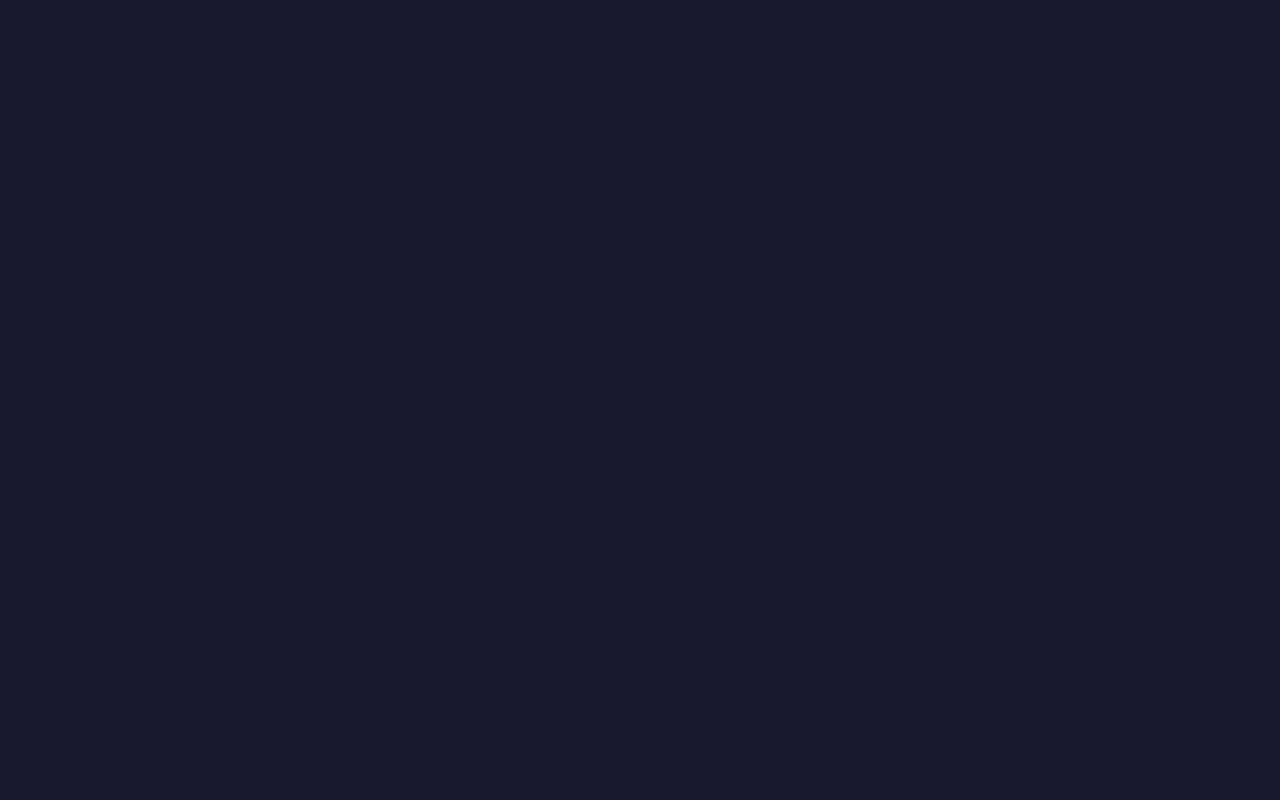
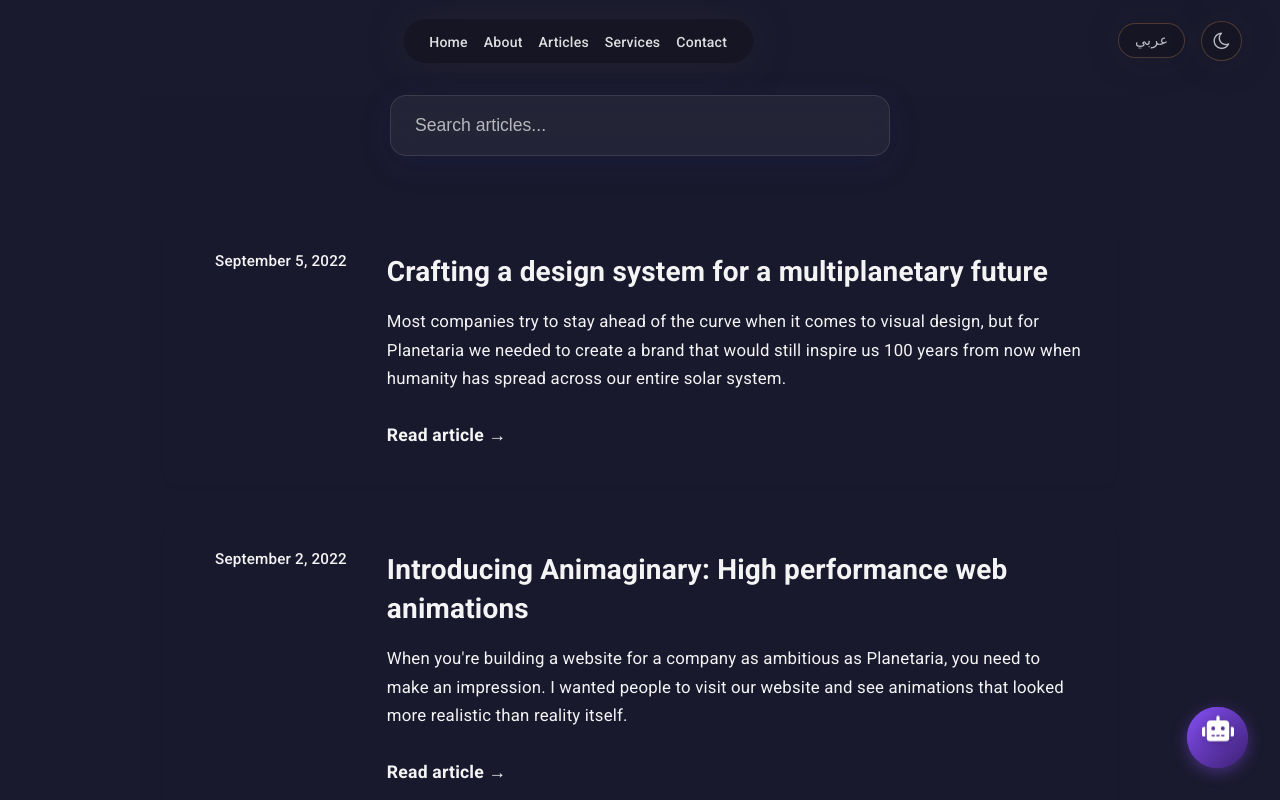
Before and after one commit to MharziAbdelilah/myPortfolio, a React (Create React App) app: page /articles in a window 1280 px wide. Before the commit this address had no page. Shown: the top 800 px of the page. Built offline with nearby package versions, Linux system fonts and the light colour scheme.

Commit message:
start blog

```diff
--- a/src/App.js
+++ b/src/App.js
@@ -13,6 +13,7 @@ import SayAboutMe from "./Components/6-say-about-me/SayAboutMe";
 import TestimonialForm from "./Components/6-say-about-me/TestimonialForm";
 import HelpYou from "./Components/3-helpyou/HelpYou";
 import About from "./Components/about/About";
+import Articles from "./Components/Articles/Articles";
 
 function App() {
   const [scrollUpBtn, setScrollUpBtn] = useState(true);
@@ -33,13 +34,14 @@ function App() {
   return (
     <Router>
       <LanguageProvider>
+        <div className="App">
+          <Header />
           <Routes>
             <Route
               path="/"
               element={
                 <>
                   <div id="up" className="container">
-                  <Header />
                     <Hero />
                     <div className="divder" />
                     <HelpYou />
@@ -54,22 +56,15 @@ function App() {
                     <Contact />
                     <SayAboutMe />
                   </div>
-                <Footer />
                 </>
               }
             />
-          <Route
-            path="/about"
-            element={
-              <>
-                <Header />
-                <About />
-                <Footer />
-              </>
-            }
-          />
+            <Route path="/about" element={<About />} />
+            <Route path="/articles" element={<Articles />} />
             <Route path="/sayaboutme" element={<TestimonialForm />} />
           </Routes>
+          <Footer />
+        </div>
       </LanguageProvider>
     </Router>
   );
--- a/src/Components/1-header/translations.js
+++ b/src/Components/1-header/translations.js
@@ -3,16 +3,19 @@ export const headerTranslations = {
     menuItems: [
       { text: "Home", href: "/" },
       { text: "About", href: "/about" },
-      { text: "Articles", href: "#articles" },
+      { text: "Articles", href: "/articles" },
       { text: "Services", href: "#services" },
       { text: "Contact", href: "#contact" }
-    ]
+    ],
+    articles: {
+      title: 'Articles'
+    }
   },
   ar: {
     menuItems: [
       { text: "الرئيسية", href: "/" },
       { text: "حولي", href: "/about" },
-      { text: "مقالات", href: "#articles" },
+      { text: "مقالات", href: "/articles" },
       { text: "خدمات", href: "#services" },
       { text: "اتصل بي", href: "#contact" }
     ]
--- /dev/null
+++ b/src/Components/Articles/Articles.jsx
@@ -0,0 +1,48 @@
+import React, { useState } from 'react';
+import { useLanguage } from '../../context/LanguageContext';
+import ArticleCard from './components/ArticleCard';
+import SearchBar from './components/SearchBar';
+import articlesData from './data/articles.json';
+import './articles.css';
+
+const Articles = () => {
+  const { currentLang } = useLanguage();
+  const isArabic = currentLang === 'ar';
+  const [searchQuery, setSearchQuery] = useState('');
+
+  const filteredArticles = articlesData.articles.filter(article => {
+    const searchText = searchQuery.toLowerCase();
+    const title = isArabic ? article.title.ar : article.title.en;
+    const description = isArabic ? article.description.ar : article.description.en;
+
+    return (
+      title.toLowerCase().includes(searchText) ||
+      description.toLowerCase().includes(searchText)
+    );
+  });
+
+  return (
+    <section className={`articles__component ${isArabic ? 'rtl' : 'ltr'}`}>
+      <div className="articles-section">
+        <div className="container">
+          <SearchBar
+            searchQuery={searchQuery}
+            setSearchQuery={setSearchQuery}
+            isArabic={isArabic}
+          />
+          <div className="articles-grid">
+            {filteredArticles.map((article, index) => (
+              <ArticleCard
+                key={index}
+                article={article}
+                isArabic={isArabic}
+              />
+            ))}
+          </div>
+        </div>
+      </div>
+    </section>
+  );
+};
+
+export default Articles;
--- /dev/null
+++ b/src/Components/Articles/articles.css
@@ -0,0 +1,238 @@
+.articles__component {
+  width: 100%;
+  position: relative;
+}
+
+.articles__component .articles-section {
+  padding: 2rem 0;
+  width: 100%;
+  background-color: var(--container-color);
+}
+
+.articles__component .container {
+  width: 100%;
+  max-width: 1000px;
+  margin: 0 auto;
+  padding: 0 1.5rem;
+}
+
+/* Search Component */
+.articles__component .search-container {
+  margin-bottom: 4rem;
+  display: flex;
+  justify-content: center;
+  position: relative;
+}
+
+.articles__component .search-input {
+  width: 100%;
+  max-width: 500px;
+  padding: 1.2rem 1.5rem;
+  font-size: 1.1rem;
+  border: 1px solid rgba(255, 255, 255, 0.1);
+  border-radius: 16px;
+  background: rgba(255, 255, 255, 0.05);
+  color: var(--title-color);
+  transition: all 0.3s ease;
+  backdrop-filter: blur(10px);
+  -webkit-backdrop-filter: blur(10px);
+  box-shadow: 0 8px 32px 0 rgba(31, 38, 135, 0.15);
+}
+
+.articles__component .search-input::placeholder {
+  color: var(--text-color-light);
+  opacity: 0.7;
+}
+
+.articles__component .search-input:focus {
+  outline: none;
+  border-color: rgba(var(--first-color-rgb), 0.3);
+  background: rgba(255, 255, 255, 0.1);
+  box-shadow: 0 8px 32px 0 rgba(31, 38, 135, 0.2);
+  transform: translateY(-2px);
+}
+
+/* Articles Grid */
+.articles__component .articles-grid {
+  display: flex;
+  flex-direction: column;
+  gap: 2rem;
+}
+
+/* Article Card */
+.articles__component .article-card {
+  display: flex;
+  gap: 2.5rem;
+  padding: 2rem;
+  border-radius: 16px;
+  position: relative;
+  transition: all 0.3s ease;
+  background-color: var(--body-color);
+  box-shadow: 0 2px 4px rgba(0, 0, 0, 0.05);
+}
+
+.articles__component .article-card:hover {
+  background-color: var(--container-color);
+  box-shadow: 0 8px 16px rgba(0, 0, 0, 0.1);
+  transform: translateY(-2px);
+}
+
+/* Left Section with Date and Line */
+.articles__component .article-left-section {
+  display: flex;
+  flex-direction: row;
+  align-items: flex-start;
+  min-width: 140px;
+  gap: 1rem;
+}
+
+.articles__component .vertical-line {
+  width: 3px;
+  height: auto;
+  background-color: var(--first-color);
+  opacity: 0.7;
+  border-radius: 4px;
+}
+
+.articles__component .article-date {
+  font-size: 0.95rem;
+  font-weight: 500;
+  color: var(--text-color);
+  white-space: nowrap;
+  order: 2;
+}
+
+/* Article Content */
+.articles__component .article-content {
+  flex: 1;
+}
+
+.articles__component .article-title {
+  font-size: 1.75rem;
+  font-weight: 700;
+  color: var(--title-color);
+  margin-bottom: 1rem;
+  line-height: 1.4;
+  transition: color 0.3s ease;
+}
+
+.articles__component .article-card:hover .article-title {
+  color: var(--first-color);
+}
+
+.articles__component .article-description {
+  color: var(--text-color);
+  margin-bottom: 1.5rem;
+  line-height: 1.7;
+  font-size: 1.05rem;
+}
+
+.articles__component .article-link a {
+  color: var(--first-color);
+  text-decoration: none;
+  font-weight: 600;
+  font-size: 1.1rem;
+  display: inline-flex;
+  align-items: center;
+  gap: 0.75rem;
+  transition: all 0.3s ease;
+  padding: 0.5rem 0;
+  position: relative;
+}
+
+.articles__component .article-link a::after {
+  content: '';
+  position: absolute;
+  bottom: 0;
+  left: 0;
+  width: 0;
+  height: 2px;
+  background-color: var(--first-color);
+  transition: width 0.3s ease;
+}
+
+.articles__component .article-link a:hover::after {
+  width: 100%;
+}
+
+.articles__component .article-link a:hover {
+  color: var(--first-color-alt);
+  gap: 1rem;
+}
+
+/* RTL Support */
+.articles__component.rtl {
+  direction: rtl;
+}
+
+.articles__component.rtl .article-left-section {
+  flex-direction: row-reverse;
+}
+
+.articles__component.rtl .article-link a {
+  flex-direction: row-reverse;
+}
+
+.articles__component.rtl .article-link a::after {
+  left: auto;
+  right: 0;
+}
+
+/* Dark mode */
+[data-theme='dark'] .articles__component .article-card {
+  background-color: var(--container-color-dark);
+  box-shadow: 0 2px 4px rgba(0, 0, 0, 0.2);
+}
+
+[data-theme='dark'] .articles__component .article-card:hover {
+  box-shadow: 0 8px 16px rgba(0, 0, 0, 0.3);
+}
+
+[data-theme='dark'] .articles__component .search-input {
+  background: rgba(0, 0, 0, 0.2);
+  border-color: rgba(255, 255, 255, 0.05);
+}
+
+[data-theme='dark'] .articles__component .search-input:focus {
+  background: rgba(0, 0, 0, 0.3);
+  border-color: rgba(var(--first-color-rgb), 0.3);
+}
+
+[data-theme='dark'] .articles__component .search-input::placeholder {
+  color: rgba(255, 255, 255, 0.5);
+}
+
+/* Responsive Design */
+@media screen and (max-width: 768px) {
+  .articles__component .articles-section {
+    padding: 2rem 0;
+  }
+
+  .articles__component .search-input {
+    font-size: 1rem;
+    padding: 0.875rem 1.25rem;
+  }
+
+  .articles__component .article-card {
+    flex-direction: column;
+    gap: 1.5rem;
+    padding: 1.5rem;
+  }
+
+  .articles__component .article-left-section {
+    flex-direction: row;
+    justify-content: flex-start;
+    width: 100%;
+    min-width: auto;
+    margin-bottom: 0.5rem;
+  }
+
+  .articles__component .article-title {
+    font-size: 1.5rem;
+  }
+
+  .articles__component .article-description {
+    font-size: 1rem;
+    margin-bottom: 1.25rem;
+  }
+}
--- /dev/null
+++ b/src/Components/Articles/components/ArticleCard.jsx
@@ -0,0 +1,30 @@
+import React from 'react';
+
+const ArticleCard = ({ article, isRTL }) => {
+  return (
+    <article className="article-card">
+      <div className="article-left-section">
+        <div className="article-date">
+          {isRTL ? article.date.ar : article.date.en}
+        </div>
+        <div className="vertical-line"></div>
+      </div>
+
+      <div className="article-content">
+        <h2 className="article-title">
+          {isRTL ? article.title.ar : article.title.en}
+        </h2>
+        <p className="article-description">
+          {isRTL ? article.description.ar : article.description.en}
+        </p>
+        <div className="article-link">
+          <a href="#">
+            {isRTL ? 'اقرأ المقال ←' : 'Read article →'}
+          </a>
+        </div>
+      </div>
+    </article>
+  );
+};
+
+export default ArticleCard;
--- /dev/null
+++ b/src/Components/Articles/components/SearchBar.jsx
@@ -0,0 +1,17 @@
+import React from 'react';
+
+const SearchBar = ({ searchQuery, setSearchQuery, isRTL }) => {
+  return (
+    <div className="search-container">
+      <input
+        type="text"
+        placeholder={isRTL ? "ابحث عن المقالات..." : "Search articles..."}
+        value={searchQuery}
+        onChange={(e) => setSearchQuery(e.target.value)}
+        className="search-input"
+      />
+    </div>
+  );
+};
+
+export default SearchBar;
--- /dev/null
+++ b/src/Components/Articles/data/articles.json
@@ -0,0 +1,38 @@
+{
+  "articles": [
+    {
+      "id": 1,
+      "date": {
+        "en": "September 5, 2022",
+        "ar": "٥ سبتمبر ٢٠٢٢"
+      },
+      "title": {
+        "en": "Crafting a design system for a multiplanetary future",
+        "ar": "تصميم نظام تصميم لمستقبل متعدد الكواكب"
+      },
+      "description": {
+        "en": "Most companies try to stay ahead of the curve when it comes to visual design, but for Planetaria we needed to create a brand that would still inspire us 100 years from now when humanity has spread across our entire solar system.",
+        "ar": "تحاول معظم الشركات البقاء في المقدمة عندما يتعلق الأمر بالتصميم المرئي، ولكن بالنسبة لـ Planetaria، احتجنا إلى إنشاء علامة تجارية ستلهمنا بعد 100 عام من الآن عندما ينتشر البشر في نظامنا الشمسي بأكمله."
+      },
+      "category": "Design",
+      "readTime": "5 min"
+    },
+    {
+      "id": 2,
+      "date": {
+        "en": "September 2, 2022",
+        "ar": "٢ سبتمبر ٢٠٢٢"
+      },
+      "title": {
+        "en": "Introducing Animaginary: High performance web animations",
+        "ar": "تقديم Animaginary: رسوم متحركة ويب عالية الأداء"
+      },
+      "description": {
+        "en": "When you're building a website for a company as ambitious as Planetaria, you need to make an impression. I wanted people to visit our website and see animations that looked more realistic than reality itself.",
+        "ar": "عندما تقوم ببناء موقع ويب لشركة طموحة مثل Planetaria، تحتاج إلى ترك انطباع. أردت أن يزور الناس موقعنا ويروا رسومًا متحركة تبدو أكثر واقعية من الواقع نفسه."
+      },
+      "category": "Development",
+      "readTime": "7 min"
+    }
+  ]
+}
```
Lines whose indentation alone changed are shown as unchanged.
